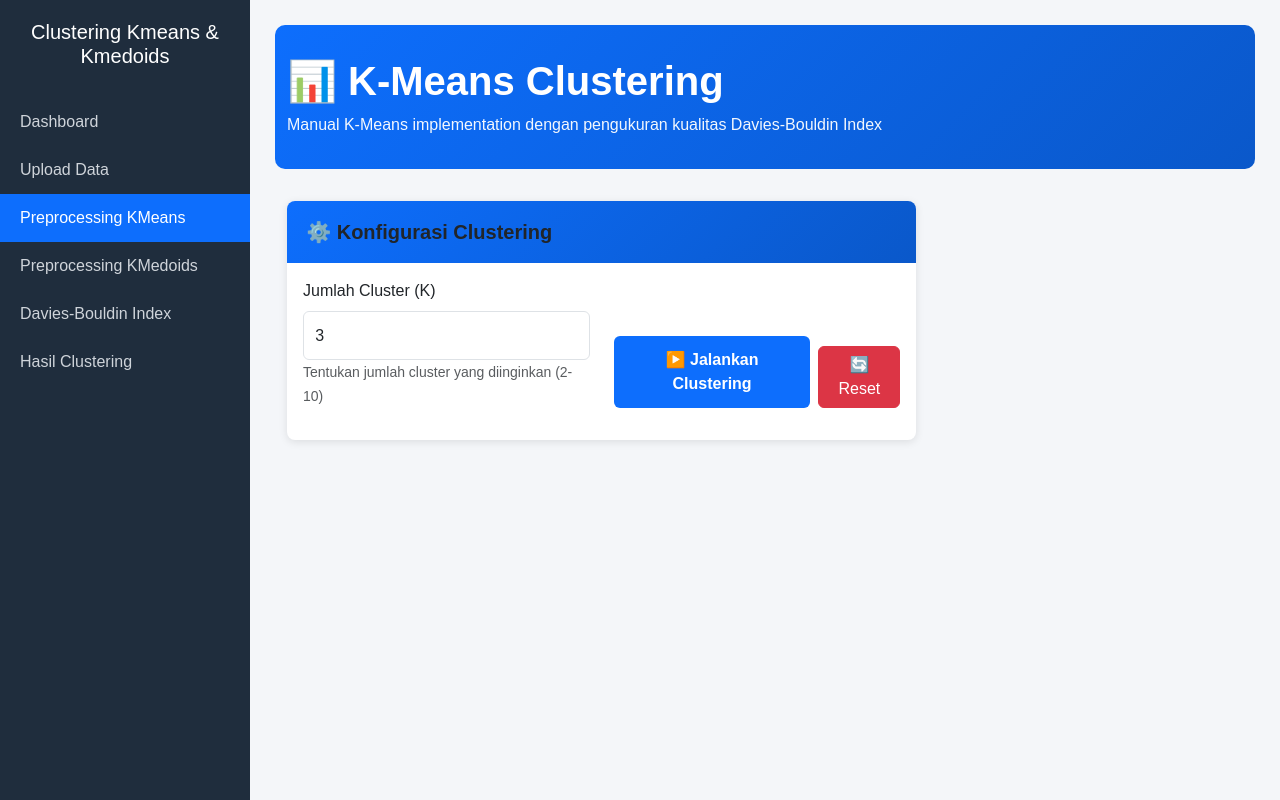
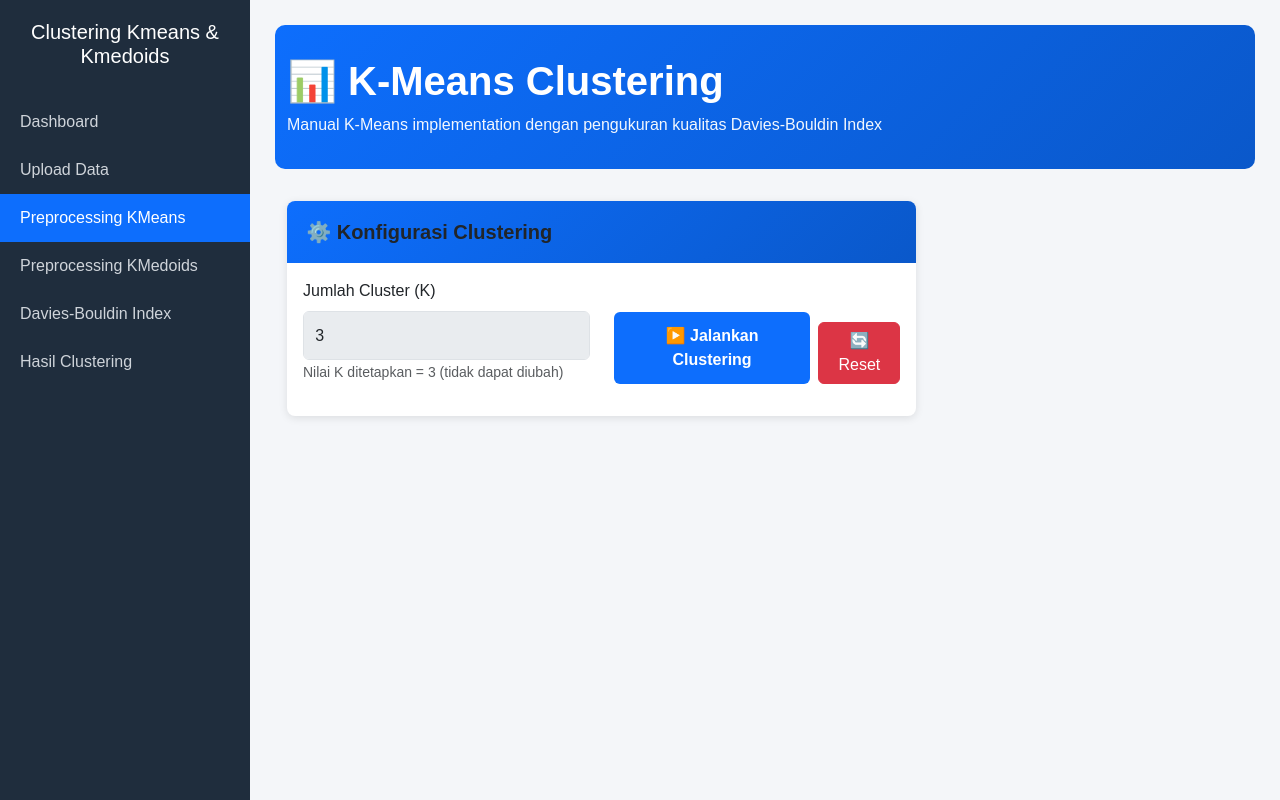
Before and after one commit to EkaPutra11/Perbandingan-Kmeans-K-medoids-, a Flask app: page /preprocessing/kmeans in a window 1280 px wide. Run offline with Flask 3, Linux system fonts and the light colour scheme; data that the repository does not hold is empty; parts of the project's set-up code (start-up, migrations or seed data) failed here and were passed over; some libraries are stand-ins or nearby versions.

```diff
--- a/app/static/js/preprocessing-kmeans.js
+++ b/app/static/js/preprocessing-kmeans.js
@@ -36,11 +36,6 @@ document.getElementById('run-btn').addEventListener('click', async function() {
             statusSpinner.innerHTML = '<i class="text-success" style="font-size: 1.5rem;">✓</i>';
             statusText.textContent = 'Clustering Berhasil!';
             statusMessage.textContent = `Hasil disimpan dengan Inertia: ${parseFloat(data.inertia).toFixed(2)}`;
-
-            // Display Clustering Information
-            document.getElementById('display-k').value = k;
-            document.getElementById('display-iterations').value = `${data.n_iter || 0} / ${data.max_iterations || 10}`;
-            document.getElementById('clustering-info').classList.remove('d-none');
 
             // Show metrics
             document.getElementById('inertia-value').textContent =
--- a/app/templates/preprocessing_kmeans.html
+++ b/app/templates/preprocessing_kmeans.html
@@ -446,8 +446,8 @@
                         <div class="row">
                             <div class="col-md-6">
                                 <label for="k-value" class="form-label fw-500">Jumlah Cluster (K)</label>
-                                <input type="number" class="form-control" id="k-value" name="k" value="3" min="2" max="10">
-                                <small class="text-muted">Tentukan jumlah cluster yang diinginkan (2-10)</small>
+                                <input type="number" class="form-control" id="k-value" name="k" value="3" readonly style="background-color: #e9ecef; cursor: not-allowed;">
+                                <small class="text-muted">Nilai K ditetapkan = 3 (tidak dapat diubah)</small>
                             </div>
                             <div class="col-md-6 d-flex align-items-end gap-2">
                                 <button type="button" class="btn btn-primary btn-primary-large flex-grow-1" id="run-btn">
@@ -461,20 +461,6 @@
                         </div>
                     </form>
                     <div id="alert-container" class="mt-3"></div>
-
-                    <!-- Clustering Information (Read-only) -->
-                    <div id="clustering-info" class="mt-3 d-none">
-                        <div class="row">
-                            <div class="col-md-6">
-                                <label class="form-label fw-500 text-secondary">Jumlah Cluster</label>
-                                <input type="text" class="form-control" id="display-k" readonly>
-                            </div>
-                            <div class="col-md-6">
-                                <label class="form-label fw-500 text-secondary">Jumlah Iterasi</label>
-                                <input type="text" class="form-control" id="display-iterations" readonly>
-                            </div>
-                        </div>
-                    </div>
 
                     <!-- Status Display -->
                     <div id="status-container" class="mt-3 d-none">
--- a/app/templates/preprocessing_kmedoids.html
+++ b/app/templates/preprocessing_kmedoids.html
@@ -322,8 +322,8 @@
                         <div class="row">
                             <div class="col-md-6">
                                 <label for="k-value" class="form-label">Jumlah Cluster (K)</label>
-                                <input type="number" class="form-control" id="k-value" name="k" value="3" min="2" max="10">
-                                <small class="text-muted">Tentukan jumlah cluster yang diinginkan (2-10)</small>
+                                <input type="number" class="form-control" id="k-value" name="k" value="3" readonly style="background-color: #e9ecef; cursor: not-allowed;">
+                                <small class="text-muted">Nilai K ditetapkan = 3 (tidak dapat diubah)</small>
                             </div>
                             <div class="col-md-6 d-flex align-items-end gap-2">
                                 <button type="button" class="btn btn-success btn-success-large flex-grow-1" id="run-btn">
```
